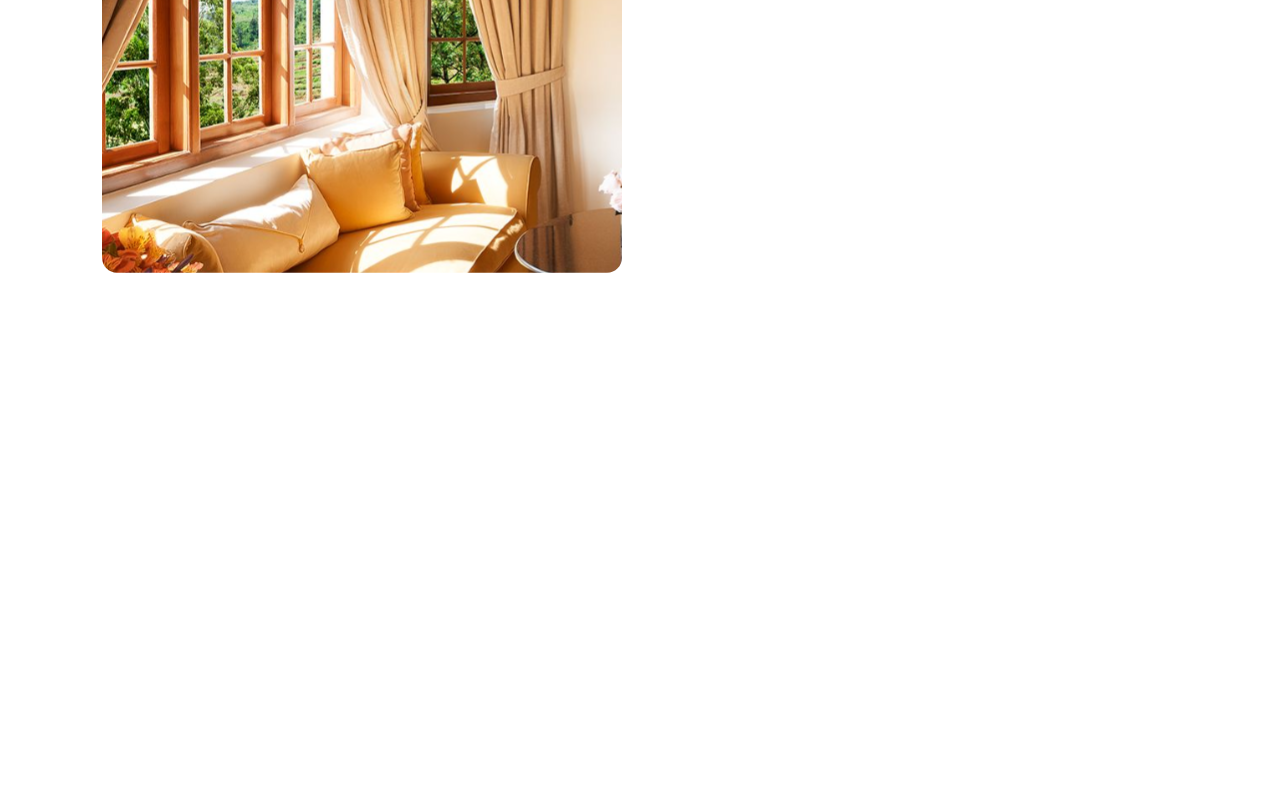
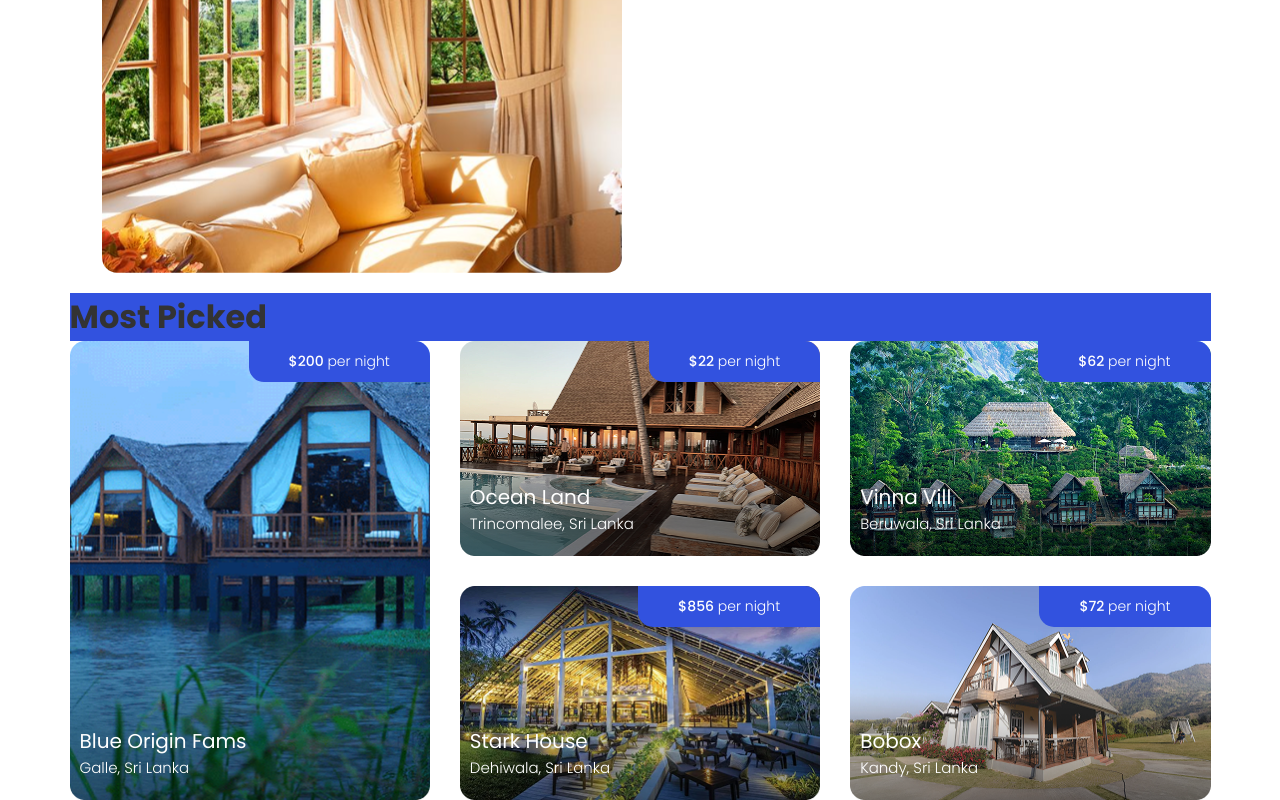
Before and after one commit to archis-academy/november-frontend-lankastay-1, a React (Vite) app: page / in a window 1280 px wide. Shown: the part 450-1250 px from the top of the page. Before the commit the page ends 800 px from the top, so only its background shows below. Built offline with nearby package versions, Linux system fonts and the light colour scheme.

Commit message:
Most picked grid section added

```diff
--- a/src/mock/db.json
+++ b/src/mock/db.json
@@ -138,5 +138,52 @@
       "priceText": "Choice",
       "isPopularChoise": true
     }
+  ],
+  "most-picked": [
+    {
+      "id": 1,
+      "image": "/images/choise-card-images/blue-origin.png",
+      "title": "Blue Origin Fams",
+      "location": "Galle, Sri Lanka",
+      "price": "$200 ",
+      "priceText": "per night",
+      "isPopularChoise": false
+    },
+    {
+      "id": 2,
+      "image": "/images/choise-card-images/ocean-land.png",
+      "title": "Ocean Land",
+      "location": "Trincomalee, Sri Lanka",
+      "price": "$22 ",
+      "priceText": "per night",
+      "isPopularChoise": false
+    },
+    {
+      "id": 3,
+      "image": "/images/choise-card-images/vinna-vill.png",
+      "title": "Vinna Vill",
+      "location": "Beruwala, Sri Lanka",
+      "price": "$62 ",
+      "priceText": "per night",
+      "isPopularChoise": false
+    },
+    {
+      "id": 4,
+      "image": "/images/choise-card-images/stark-house.png",
+      "title": "Stark House",
+      "location": "Dehiwala, Sri Lanka",
+      "price": "$856 ",
+      "priceText": "per night",
+      "isPopularChoise": false
+    },
+    {
+      "id": 5,
+      "image": "/images/choise-card-images/bobox.png",
+      "title": "Bobox",
+      "location": "Kandy, Sri Lanka",
+      "price": "$72",
+      "priceText": "per night",
+      "isPopularChoise": false
+    }
   ]
 }
--- a/src/pages/home/home.jsx
+++ b/src/pages/home/home.jsx
@@ -1,7 +1,11 @@
 import React from 'react';
 import HeroSection from '../../components/heroSection';
+import MostPickedSection from '../../sections/mostPickedSection';
 
 
 export const Home = () => {
-  return <div><HeroSection /></div>;
+  return <div>
+    <HeroSection />
+    <MostPickedSection />
+  </div>;
 };
--- /dev/null
+++ b/src/sections/MostPickedSection/MostPickedSection.module.scss
@@ -0,0 +1,21 @@
+.mostPickedContainer {
+  width: 100%;
+  max-width: 1141px;
+  margin: 0 auto;
+
+  .sectionTitle {
+    font-size: 2rem;
+    font-weight: bold;
+    color: #333;
+    background-color: $color-primary;
+    font-family: $primary-font;
+  }
+  .mostPickedGrid {
+    display: grid;
+    grid-template-columns: auto auto auto;
+    gap: 30px;
+  }
+  .mostPickedGrid :first-child {
+    grid-row: span 2;
+  }
+}
--- /dev/null
+++ b/src/sections/MostPickedSection/index.jsx
@@ -0,0 +1,33 @@
+import React, { useEffect, useState } from 'react';
+import fetchData from '../../lib/fetchData';
+import ChoiseCard from '../../Components/ChoiseCard/ChoiseCard';
+import styles from './MostPickedSection.module.scss';
+
+const MostPickedSection = () => {
+  const [mostPickedData, setMostPickedData] = useState([]);
+
+  useEffect(() => {
+    fetchData('most-picked').then((data) => setMostPickedData(data));
+  }, []);
+
+  return (
+    <div className={styles.mostPickedContainer}>
+      <h2 className={styles.sectionTitle}>Most Picked</h2>
+      <div className={styles.mostPickedGrid}>
+        {mostPickedData.map((card) => (
+          <ChoiseCard
+            title={card.title}
+            location={card.location}
+            price={card.price}
+            image={card.image}
+            key={card.id}
+            priceText={card.priceText}
+            isPopularChoise={card.isPopularChoise}
+          />
+        ))}
+      </div>
+    </div>
+  );
+};
+
+export default MostPickedSection;
```
